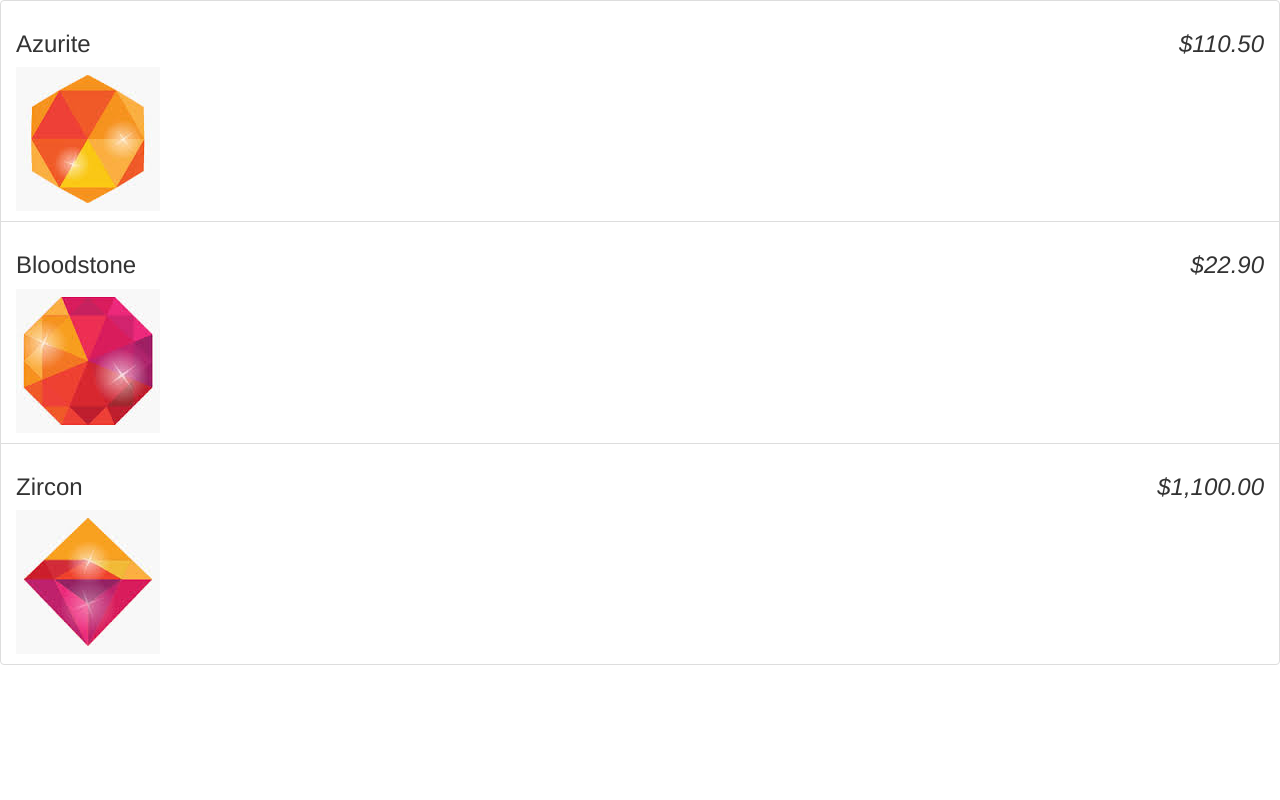
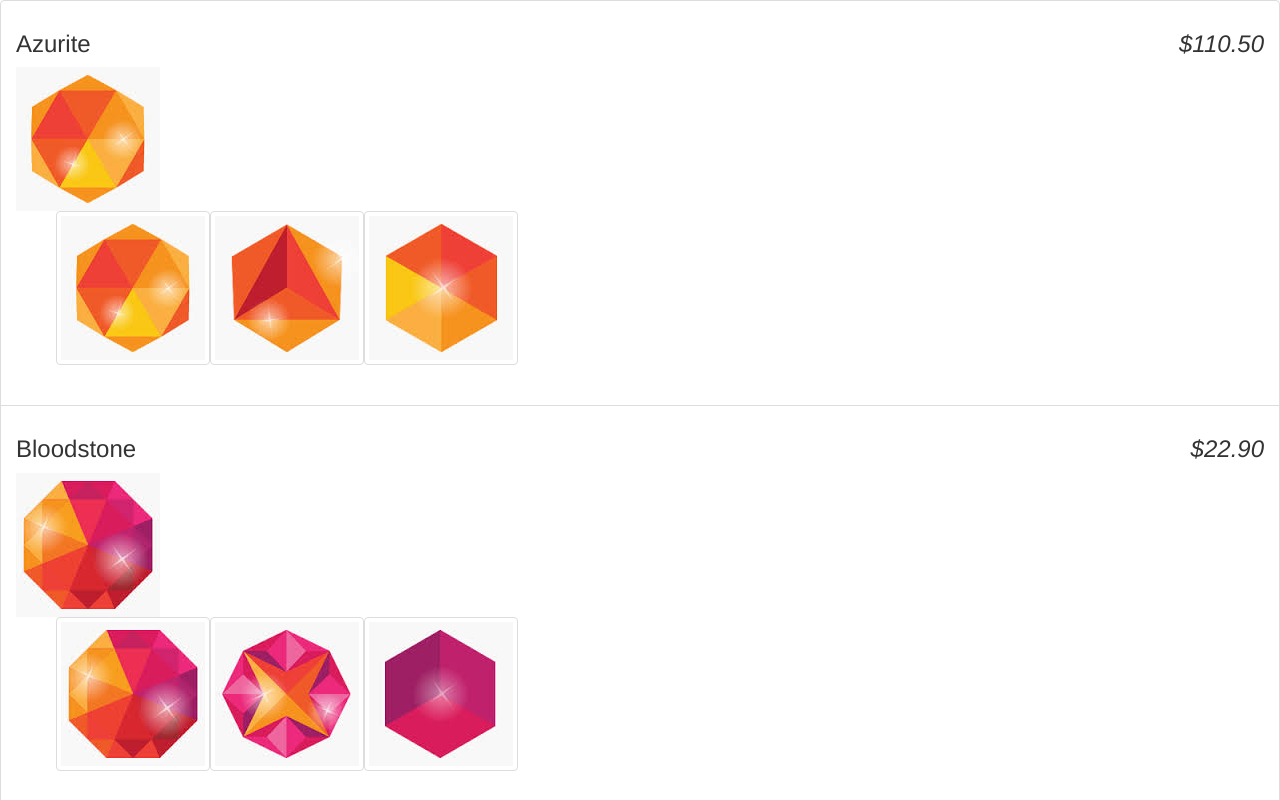
Before and after one commit to padamaranagen/shaping-up-with-angular, a website: page public/L2/index.html in a window 1280 px wide. Shown: the top 800 px of the page. Drawn offline with nearby package versions, Linux system fonts and the light colour scheme.

Commit message:
L2: T3 1. Make the li's repeat for each image in the image array. Use the variable image as your identifier. 2. Now that we have image available from our ng-repeat let's replace the product.images[0] with it.

```diff
--- a/public/L2/index.html
+++ b/public/L2/index.html
@@ -6,19 +6,21 @@
     <script src="../bower_components/angular/angular.min.js"></script>
     <script type="text/javascript" src="app.js"></script>
 </head>
-<body ng-controller="StoreController as store">
-    <!--  Products Container  -->
-    <div class="list-group">
-        <!--  Product Container  -->
-        <div class="list-group-item" ng-repeat="product in store.products">
-            <h3>
-                {{product.name}}
-                <em class="pull-right">{{product.price | currency}}</em>
-            </h3>
-            <!-- Image Gallery  -->
-            <div class="gallery">
+<body class="list-group" ng-controller="StoreController as store">
+    <!--  Product Container  -->
+    <div class="list-group-item" ng-repeat="product in store.products">
+        <h3>{{product.name}} <em class="pull-right">{{product.price | currency}}</em></h3>
+
+        <!-- Image Gallery  -->
+        <div class="gallery">
+            <div class="img-wrap">
                 <img ng-src="{{product.images[0]}}" />
             </div>
+            <ul class="img-thumbnails clearfix">
+                <li class="small-image pull-left thumbnail" ng-repeat="image in product.images">
+                    <img ng-src="{{image}}" />
+                </li>
+            </ul>
         </div>
     </div>
 </body>
```
Also changed, not shown: public/L2/README.md.
